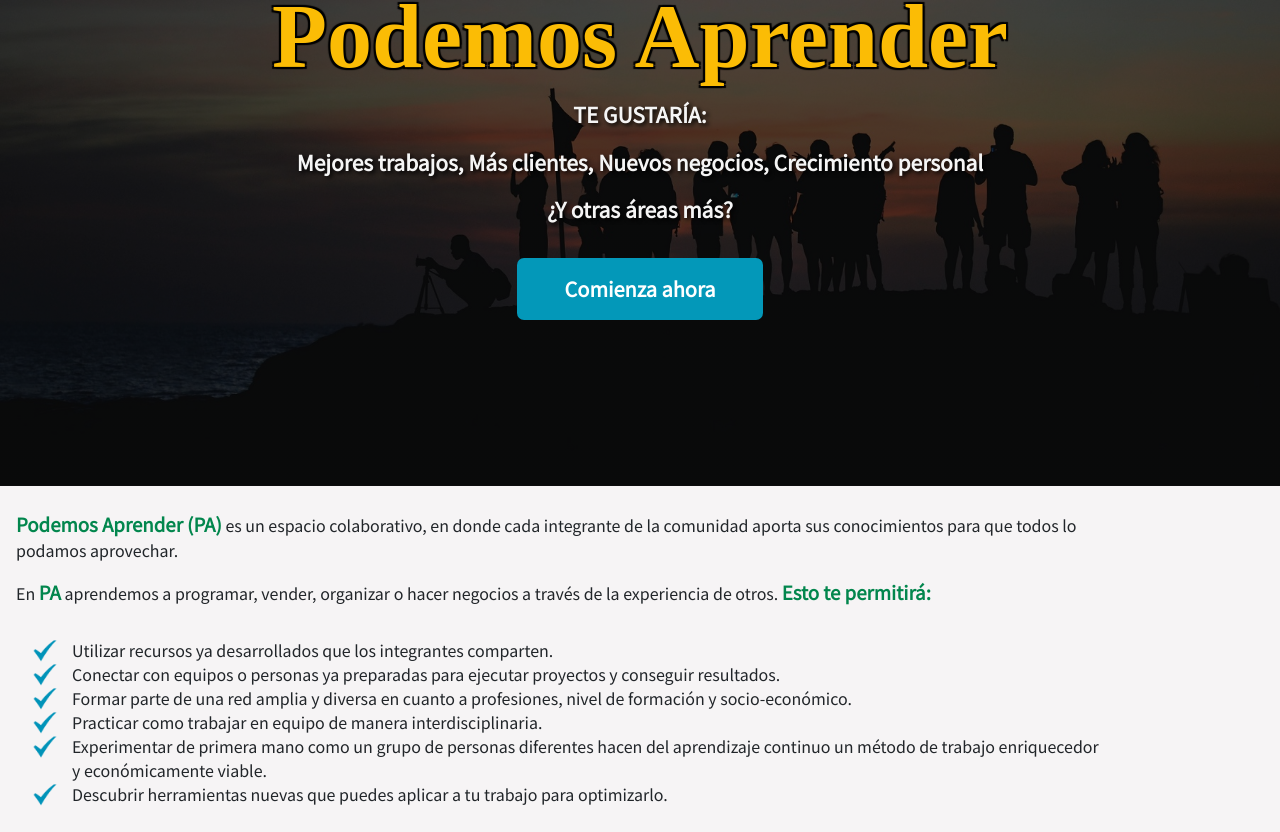
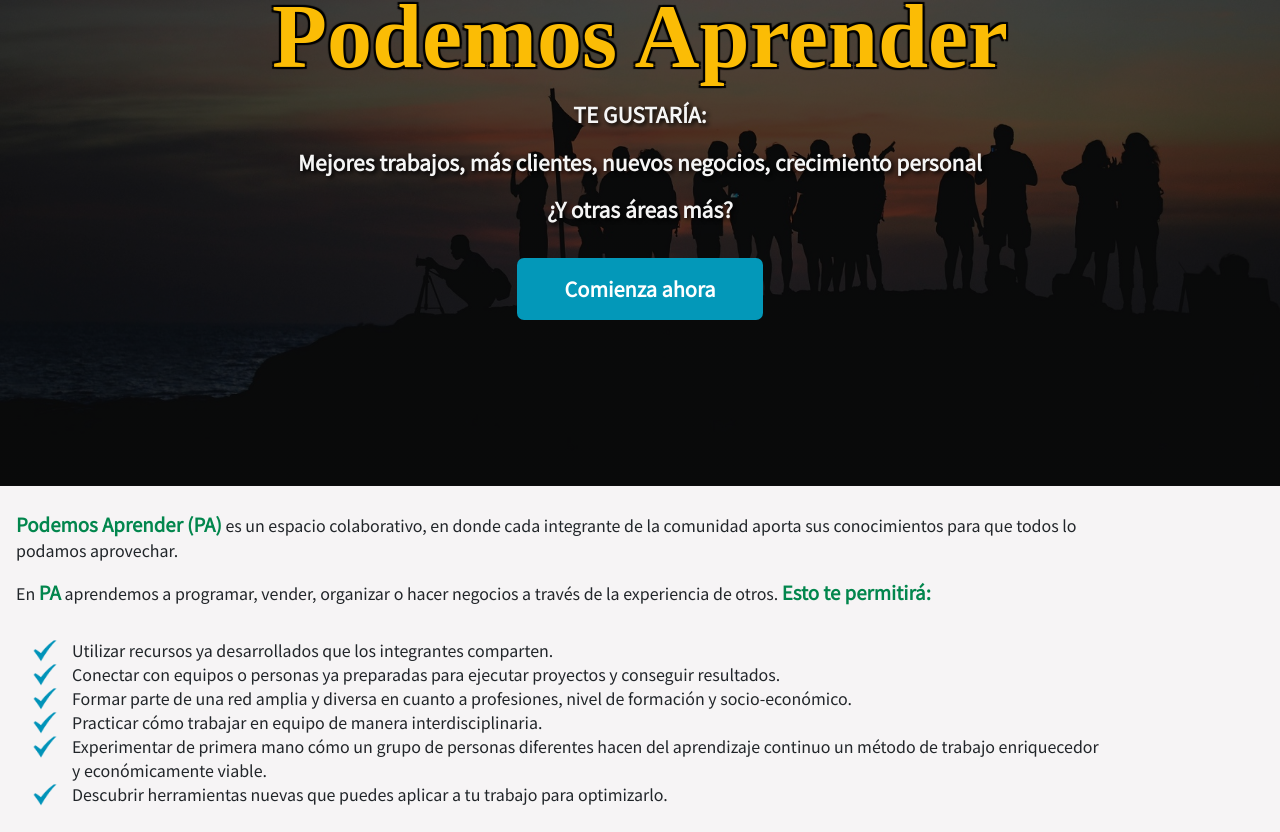
Before and after one commit to podemosaprender/podemosaprender.github.io, a Jekyll site: the page built from index.md, in a window 1280 px wide and 1400 px high. Shown: the part 131-963 px from the top of the window. Built offline with Jekyll 4.4.1, drawn with Linux system fonts in a browser that asks for light colours; nearby versions of some CDN libraries; some web fonts are replaced; comment, search, counter and statistics services are not loaded.

Commit message:
Arreglé corrección, recomendación de Fer Catz

```diff
--- a/_layouts/base.html
+++ b/_layouts/base.html
@@ -99,7 +99,7 @@ common-js:
           <h1 class="amarillo stroke">Podemos Aprender</h1>
           <div class="subtitulo">
             <p class="white">TE GUSTARÍA:</p>
-            <p class="white">Mejores trabajos, Más clientes, Nuevos negocios, Crecimiento personal </p>
+            <p class="white">Mejores trabajos, más clientes, nuevos negocios, crecimiento personal </p>
             <p class="white">¿Y otras áreas más? </p>
           </div>
             <a class="button m-3" href="https://www.facebook.com/groups/PodemosAprender/" target="_blank" aria-label="Visitar Podemos Aprender en Facebook" tabindex="0">Comienza ahora</a>
@@ -125,8 +125,8 @@ common-js:
             <li>Utilizar recursos ya desarrollados que los integrantes comparten.</li>
             <li>Conectar con equipos o personas ya preparadas para ejecutar proyectos y conseguir resultados.</li>
             <li>Formar parte de una red amplia y diversa en cuanto a profesiones, nivel de formación y socio-económico.</li>
-            <li>Practicar como trabajar en equipo de manera interdisciplinaria.</li>
-            <li>Experimentar de primera mano como un grupo de personas diferentes hacen del aprendizaje continuo un método de trabajo enriquecedor y económicamente viable.</li>
+            <li>Practicar cómo trabajar en equipo de manera interdisciplinaria.</li>
+            <li>Experimentar de primera mano cómo un grupo de personas diferentes hacen del aprendizaje continuo un método de trabajo enriquecedor y económicamente viable.</li>
             <li>Descubrir herramientas nuevas que puedes aplicar a tu trabajo para optimizarlo.</li>
           </ul>
 
```
Also changed, not shown: other parts of _layouts/base.html (+1 -1 lines).
